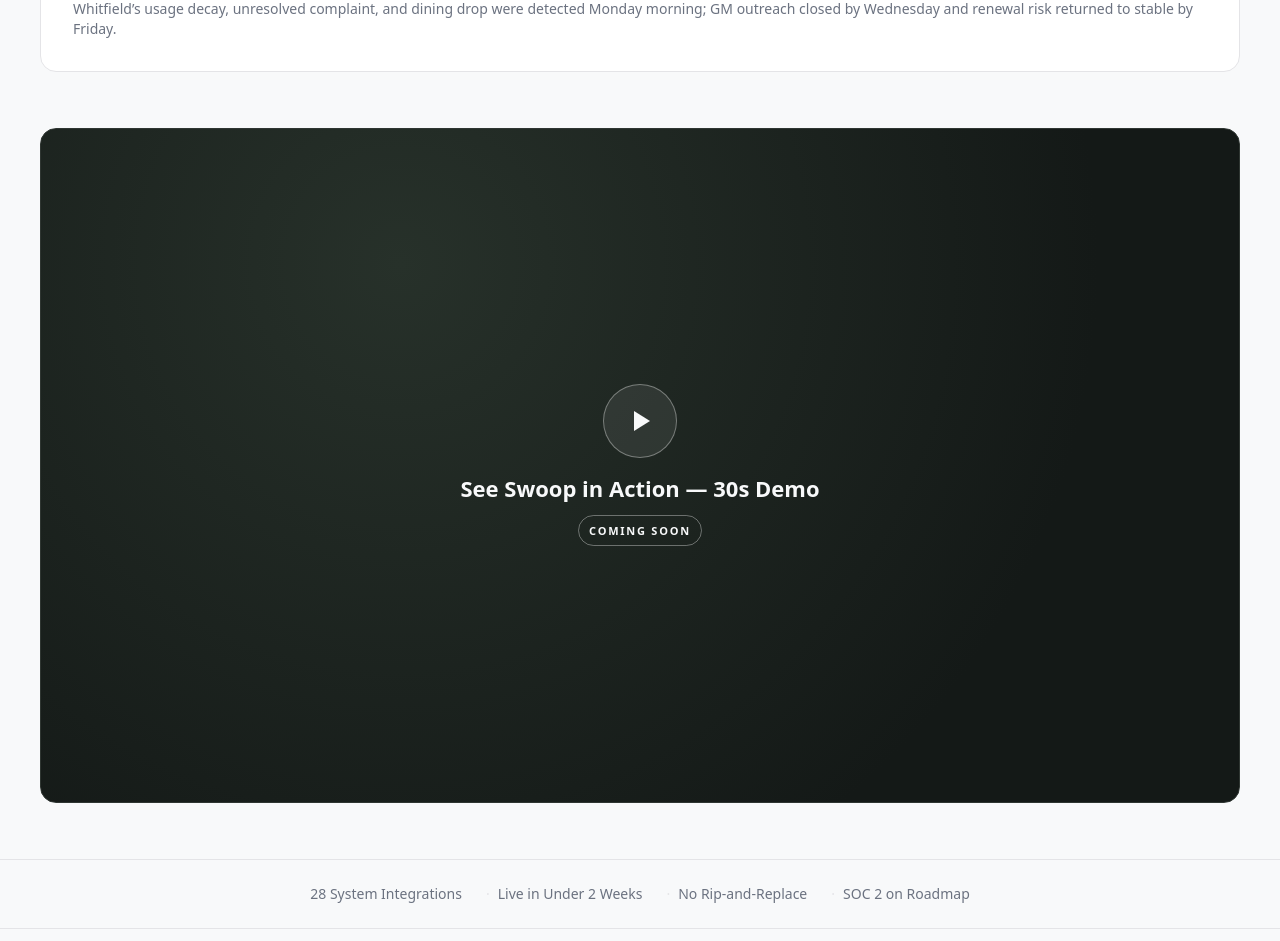
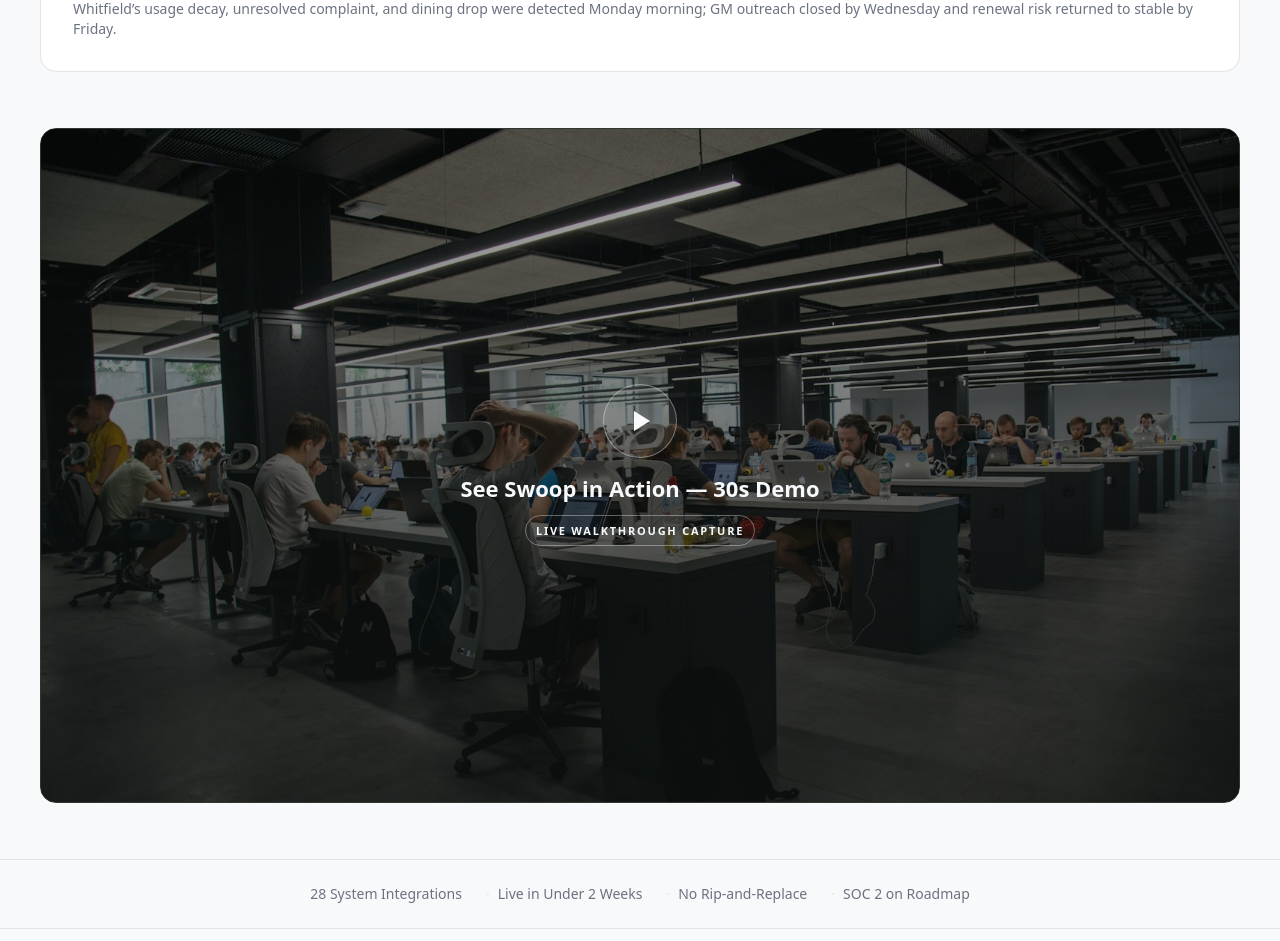
Before and after one commit to ty-hayes-82/swoop-member-intelligence-website, a Next.js app: page / in a window 1280 px wide. Shown: the part 1160-2101 px from the top of the page. Built offline with nearby package versions, Linux system fonts and the light colour scheme.

Commit message:
feat: add real product screenshot to demo block

```diff
--- a/app/globals.css
+++ b/app/globals.css
@@ -102,8 +102,17 @@ html {
   overflow: hidden;
 }
 
+.video-placeholder__image {
+  position: absolute;
+  inset: 0;
+  width: 100%;
+  height: 100%;
+  object-fit: cover;
+}
+
 .video-placeholder__overlay {
-  height: 100%;
+  position: absolute;
+  inset: 0;
   display: flex;
   flex-direction: column;
   align-items: center;
@@ -111,6 +120,7 @@ html {
   text-align: center;
   color: #f8f9fa;
   padding: 20px;
+  background: linear-gradient(180deg, rgba(14, 18, 17, 0.35) 0%, rgba(14, 18, 17, 0.75) 80%);
 }
 
 .video-placeholder__play {
--- a/components/VideoPlaceholder.jsx
+++ b/components/VideoPlaceholder.jsx
@@ -1,13 +1,28 @@
+import Image from 'next/image'
+
+const demoScreenshot = {
+  src: '/screenshots/agent-command.png',
+  alt: 'Agent Command approvals view',
+}
+
 export default function VideoPlaceholder({ className = '' }) {
   return (
-    <section className={`video-placeholder ${className}`.trim()} aria-label="Swoop demo video placeholder">
+    <section className={`video-placeholder ${className}`.trim()} aria-label="Swoop demo walkthrough">
       <div className="video-placeholder__frame">
+        <Image
+          src={demoScreenshot.src}
+          alt={demoScreenshot.alt}
+          fill
+          priority
+          sizes="(min-width: 1024px) 800px, 100vw"
+          className="video-placeholder__image"
+        />
         <div className="video-placeholder__overlay">
           <div className="video-placeholder__play" aria-hidden="true">
             <span className="video-placeholder__triangle" />
           </div>
           <p className="video-placeholder__title">See Swoop in Action — 30s Demo</p>
-          <span className="video-placeholder__badge">Coming soon</span>
+          <span className="video-placeholder__badge">Live walkthrough capture</span>
         </div>
       </div>
     </section>
```
